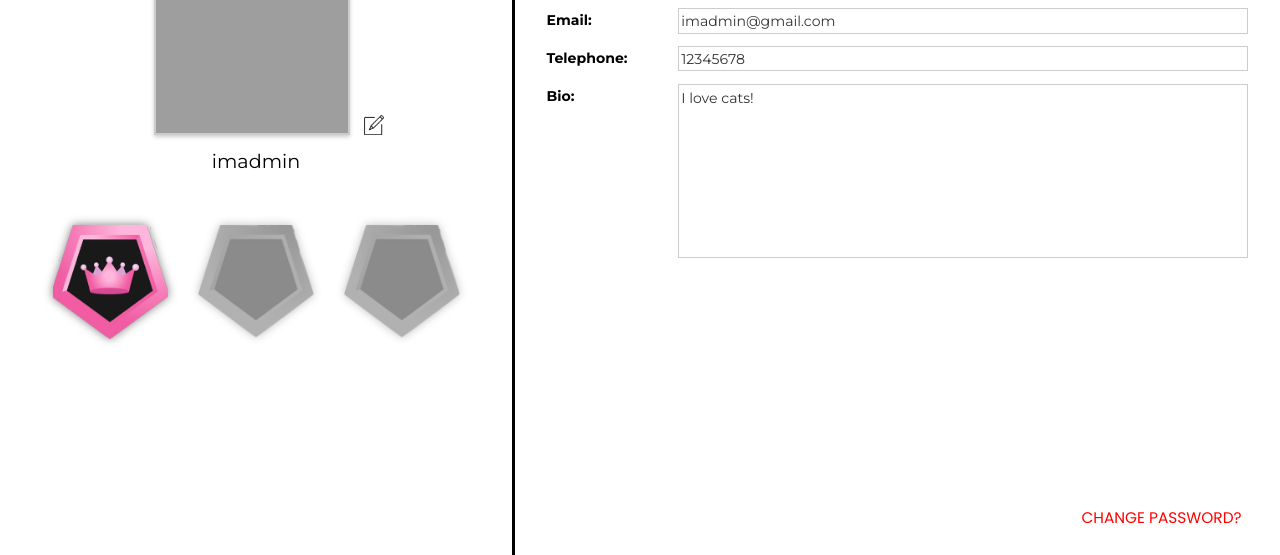
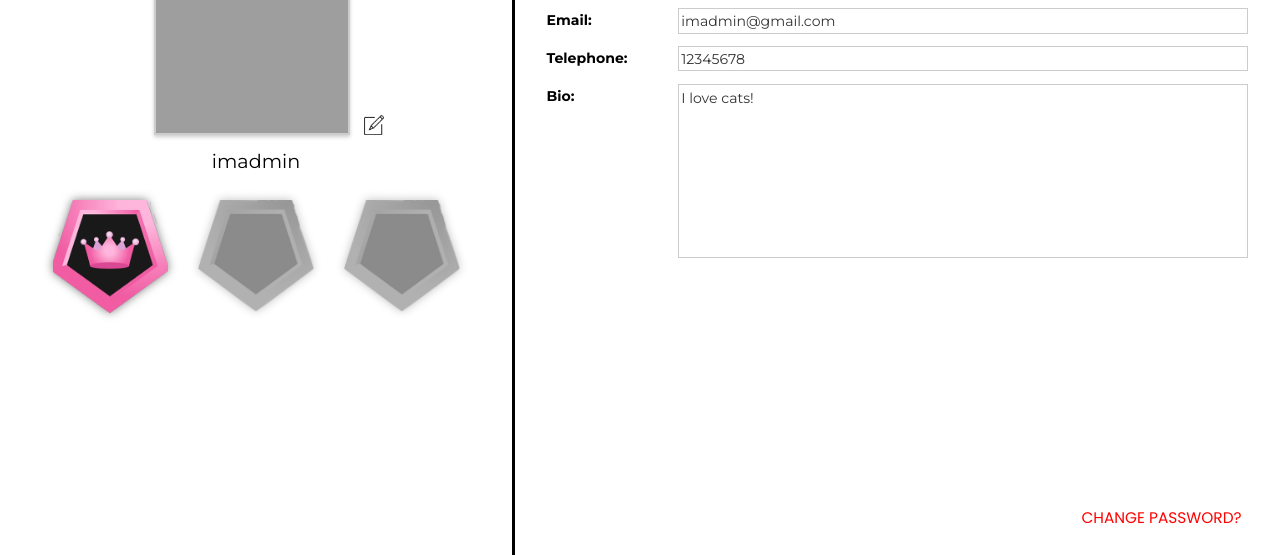
Before and after one commit to JackNJH/gamified-learning-system, a PHP site: page /public/profile.php in a window 1280 px wide. Shown: the part 245-800 px from the top of the page. Run offline with PHP 8.4, Linux system fonts and the light colour scheme; a user stored in the database is signed in; data comes from the database, SQL or seed files in the repository; grey boxes are pictures that could not be loaded.

Commit message:
profile css

```diff
--- a/components/editBadges.php
+++ b/components/editBadges.php
@@ -128,7 +128,7 @@ $resultEarned = mysqli_query($conn, $query);
             display: flex;
             justify-content: center;
             align-items: center;
-            margin-top: 10%;
+            margin-top: 2vw;
             width: 100%;
         }
         .badge-wrapper {
@@ -158,7 +158,7 @@ $resultEarned = mysqli_query($conn, $query);
 
         .badges-buttons {
             display: flex;
-            margin-top: 2.6vw;
+            margin-top: 2vw;
             gap: 2vw;
         }
 
--- a/components/profileLeft.php
+++ b/components/profileLeft.php
@@ -97,7 +97,7 @@ $userProfilePicture = getUserProfilePicture($conn, $user_id);
         display: flex;
         justify-content: center;
         align-items: center;
-        margin-top: 10%;
+        margin-top: 2vw;
         width: 100%;
     }
 
@@ -127,7 +127,7 @@ $userProfilePicture = getUserProfilePicture($conn, $user_id);
 
     .badges-button {
         padding: 0.5vw 1vw;
-        margin-top: 2.6vw;
+        margin-top: 2vw;
         background-color: bisque;
         color: black;
         border: none;
```
